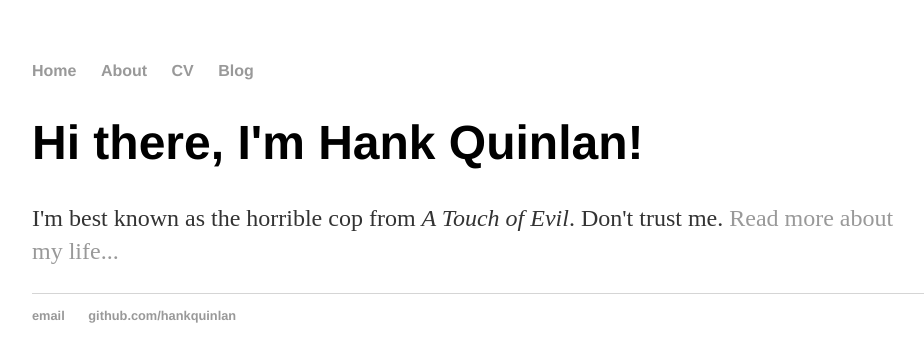
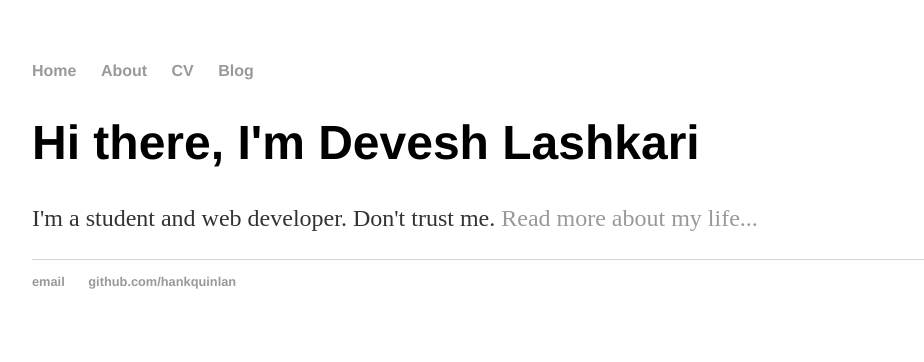
Before and after one commit to kelwin17/deveshlashkari.github.io, a Jekyll site: the page built from index.html, in a window 1280 px wide. Shown: the top 362 px of the page, without its empty margins (160-1084 px from the left). Built offline with Jekyll 4.4.1, drawn with Linux system fonts in a browser that asks for light colours.

Commit message:
Update index.html

```diff
--- a/index.html
+++ b/index.html
@@ -1,9 +1,9 @@
 ---
 layout: default
-title: Hank Quinlan, Horrible Cop
+title: Devesh Lashkari
 ---
 
 		<div class="blurb">
-			<h1>Hi there, I'm Hank Quinlan!</h1>
-			<p>I'm best known as the horrible cop from <em>A Touch of Evil</em>. Don't trust me. <a href="/about">Read more about my life...</a></p>
+			<h1>Hi there, I'm Devesh Lashkari</h1>
+			<p>I'm a student and web developer</em>. Don't trust me. <a href="/about">Read more about my life...</a></p>
 		</div>
```
